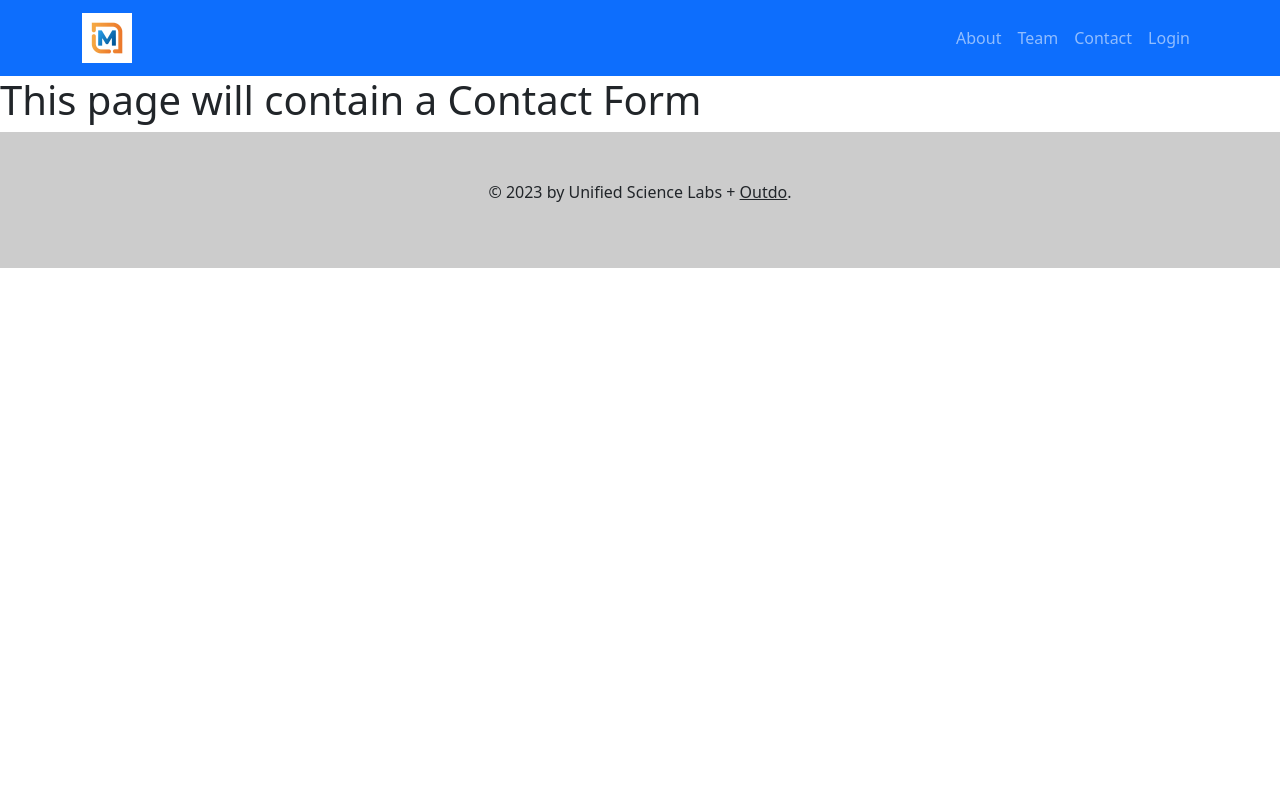
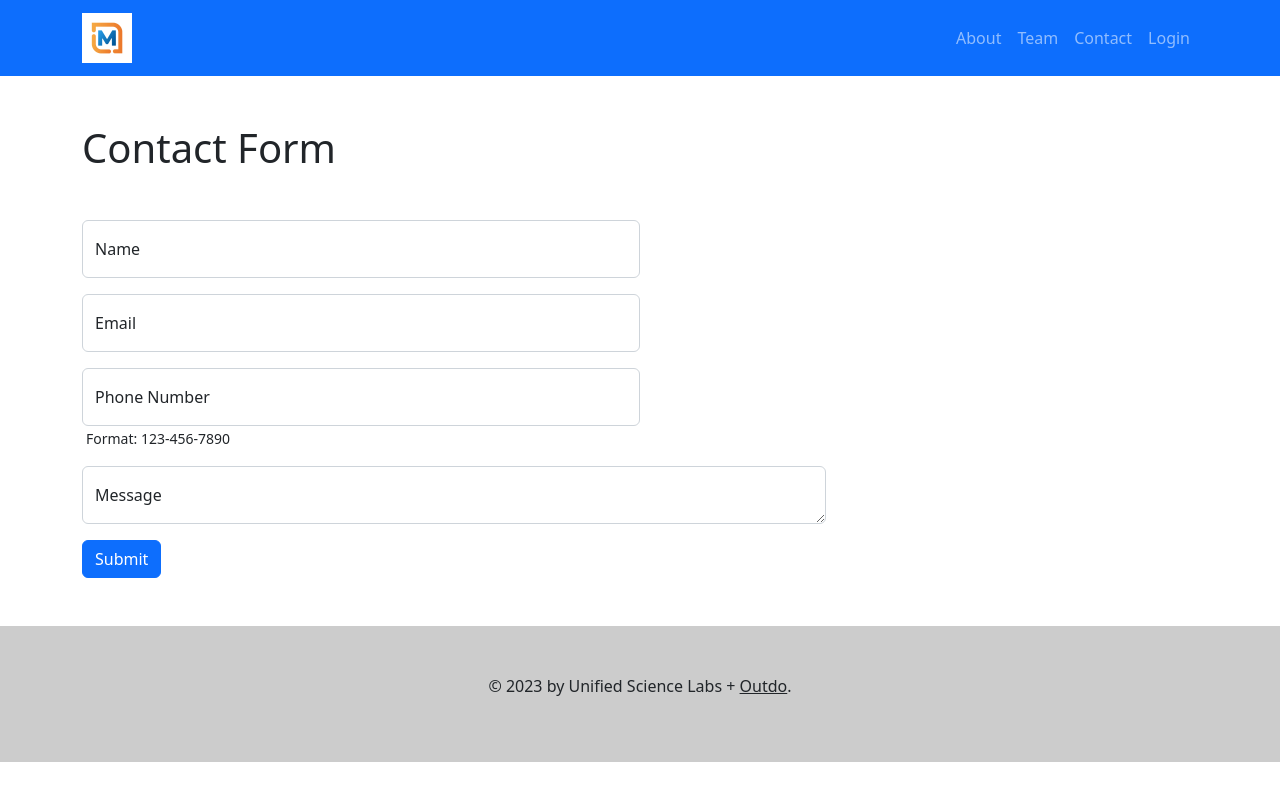
Before and after one commit to bharding216/labs, a Flask app: template project/templates/contact.html in a window 1280 px wide. Run offline with Flask 2, Linux system fonts and the light colour scheme; the template is opened without the code that fills it, so the values that code supplies are empty.

Commit message:
Create contact form functions

```diff
--- a/project/__init__.py
+++ b/project/__init__.py
@@ -26,7 +26,10 @@ def create_app():
     with app.app_context():
 
         from .views import views
+        from .contact import contact_bp
+
         app.register_blueprint(views, url_prefix="/")
+        app.register_blueprint(contact_bp, url_prefix="/contact")
 
         db.create_all()
         return app
--- a/project/templates/base.html
+++ b/project/templates/base.html
@@ -74,7 +74,7 @@
 
                     <li class="nav-item">
                         <a class="nav-link" aria-current="page"
-                            href="{{ url_for('views.contact') }}">
+                            href="{{ url_for('contact.contact_function') }}">
                             Contact
                         </a>
                     </li>
--- a/project/templates/contact.html
+++ b/project/templates/contact.html
@@ -3,5 +3,45 @@
 {% block title %}Contact Support{% endblock %}
 
 {% block content %}
-<h1>This page will contain a Contact Form</h1>
+
+<div class="container my-5">
+    <h1>Contact Form</h1>
+</div>
+
+
+<div class="container my-5">
+
+    <form action="{{ url_for('contact.contact_function') }}" method="post">
+
+        <div class="form-floating mb-3 col-md-8 col-lg-6">
+            <input type="text" class="form-control" id="name" name="name"
+                placeholder="Name">
+            <label for="name">Name</label>
+        </div>
+
+        <div class="form-floating mb-3 col-md-8 col-lg-6">
+            <input type="email" class="form-control" id="email" name="email"
+                placeholder="Email">
+            <label for="email">Email</label>
+        </div>
+
+        <div class="form-floating mb-3 col-md-8 col-lg-6">
+            <input type="tel" class="form-control" name="phone" id="phone"
+                placeholder="Phone Number" pattern="[0-9]{3}-[0-9]{3}-[0-9]{4}" maxlength="12"/>
+            <label for="phone">Phone Number</label>
+            <p class="mx-1"><small>Format: 123-456-7890</small></p>
+        </div>
+
+        <div class="form-floating mb-3 col-md-12 col-lg-8">
+            <textarea class="form-control" id="message" name="message"
+                placeholder="Message"></textarea>
+            <label for="message">Message</label>
+        </div>
+
+        <button type="submit" class="btn btn-primary">Submit</button>
+
+    </form>
+
+</div>
+
 {% endblock %}
--- a/project/templates/index.html
+++ b/project/templates/index.html
@@ -99,7 +99,7 @@
 
 
             <a class="btn btn-outline-primary mx-auto"
-            href="{{ url_for('views.contact') }}" role="button"
+            href="{{ url_for('contact.contact_function') }}" role="button"
             style="width: 50%">
 
             Join Us
```
Also changed, not shown: project/contact.py (added, +23 -0 lines), project/templates/contact_success.html (added, +16 -0 lines), project/views.py (+14 -4 lines).
